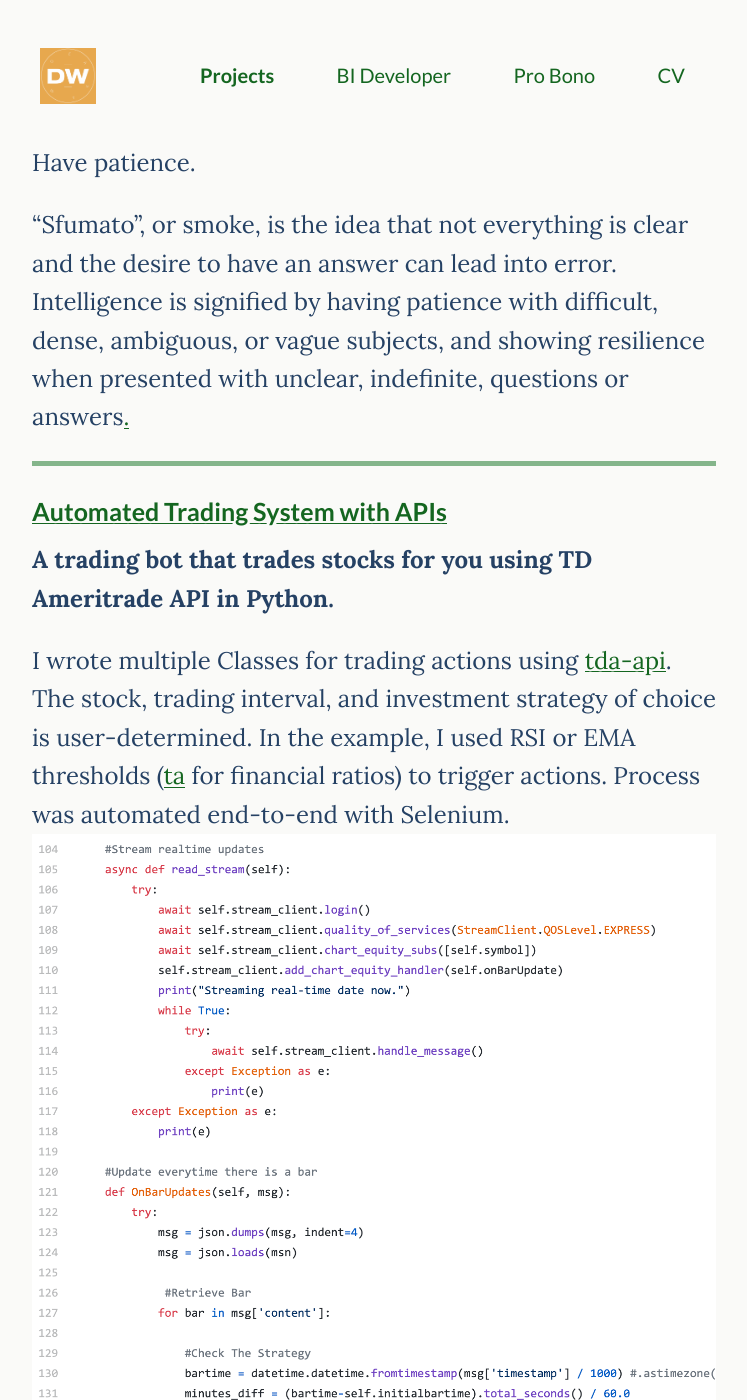
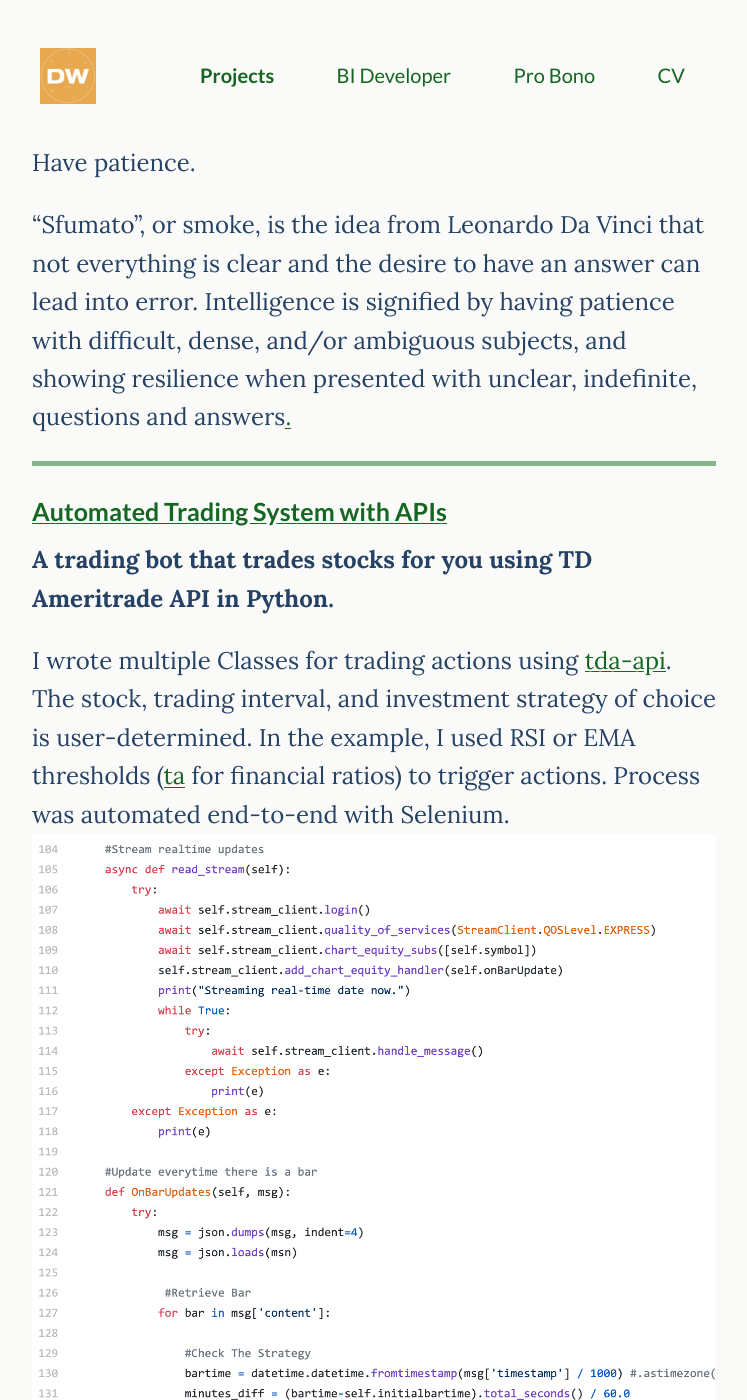
Before and after one commit to deawyk/deawyk.github.io, a Jekyll site: the page built from _pages/pj.md, in a window 1280 px wide and 1400 px high. Shown: the whole window, without its empty margins (266-1013 px from the left). Built offline with Jekyll 4.4.1, drawn with Linux system fonts in a browser that asks for light colours; some of the changed text lies outside the part shown.

Commit message:
Update pj.md

```diff
--- a/_pages/pj.md
+++ b/_pages/pj.md
@@ -11,7 +11,7 @@
 
 <div class="lead lead-about">Have patience. <br>
 
-"Sfumato", or smoke, is the idea that not everything is clear and the desire to have an answer can lead into error. Intelligence is signified by having patience with difficult, dense, ambiguous, or vague subjects, and showing resilience when presented with unclear, indefinite, questions or answers[.](https://mikeschoultz.medium.com/what-makes-someone-a-gifted-person-b6133a127038)
+"Sfumato", or smoke, is the idea from Leonardo Da Vinci that not everything is clear and the desire to have an answer can lead into error. Intelligence is signified by having patience with difficult, dense, and/or ambiguous subjects, and showing resilience when presented with unclear, indefinite, questions and answers[.](https://mikeschoultz.medium.com/what-makes-someone-a-gifted-person-b6133a127038)
 <div style="text-align: left">
 
 <!-- {::nomarkdown}
@@ -29,7 +29,8 @@
 <img src="{{ site.baseurl }}/assets/img/git.tb1.png">
 
 
-### [Customer Segmentation with K-means](https://github.com/deawyk/Customer-Segmentation-via-KMeans/blob/main/CS_KMeans.ipynb)
+
+### [Customer Segmentation with Heurisitics and K-means](https://github.com/deawyk/Customer-Segmentation-via-KMeans/blob/main/CS_KMeans.ipynb)
 **Customer segmentation and cohort analysis on real retail data using k-means clustering.**
 
 Cleaned and explored over 500k records of real retail data from an UK based online store. Dynamically converted prices in GBP based on fx rate at date of purchase ([currency converter](https://pypi.org/project/CurrencyConverter/)); conducted behavioural analysis (CLV etc.) on each cohort. My heuristic approach using RFM segmentation was analyzed against outputs from k-means algorithm (minimizes within cluster variances), which resulted in 69% congruence. I focused my presentation on defining the busines problem and giving recommendations for action.<br>
```
Also changed, not shown: other parts of _pages/pj.md (+5 -3 lines).
